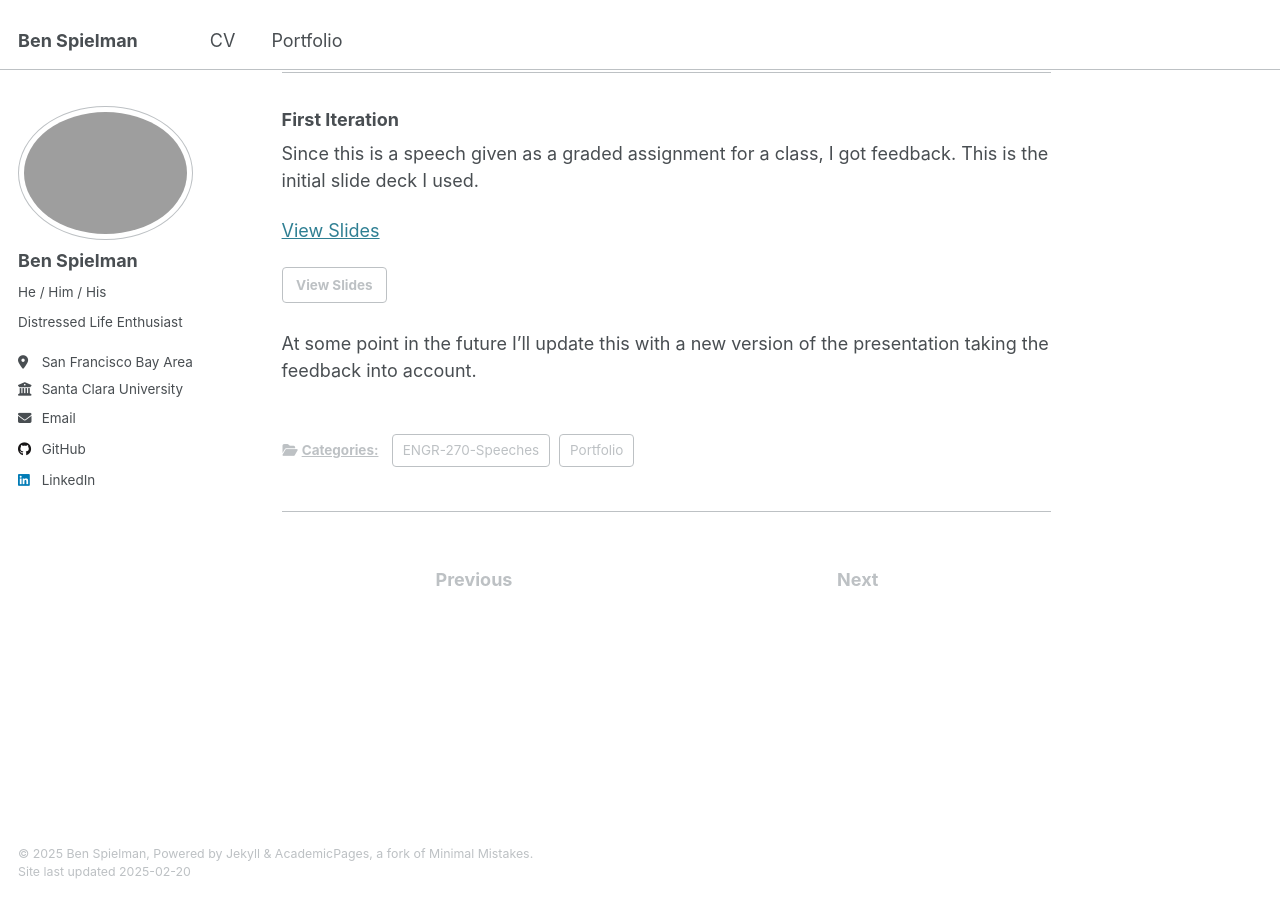
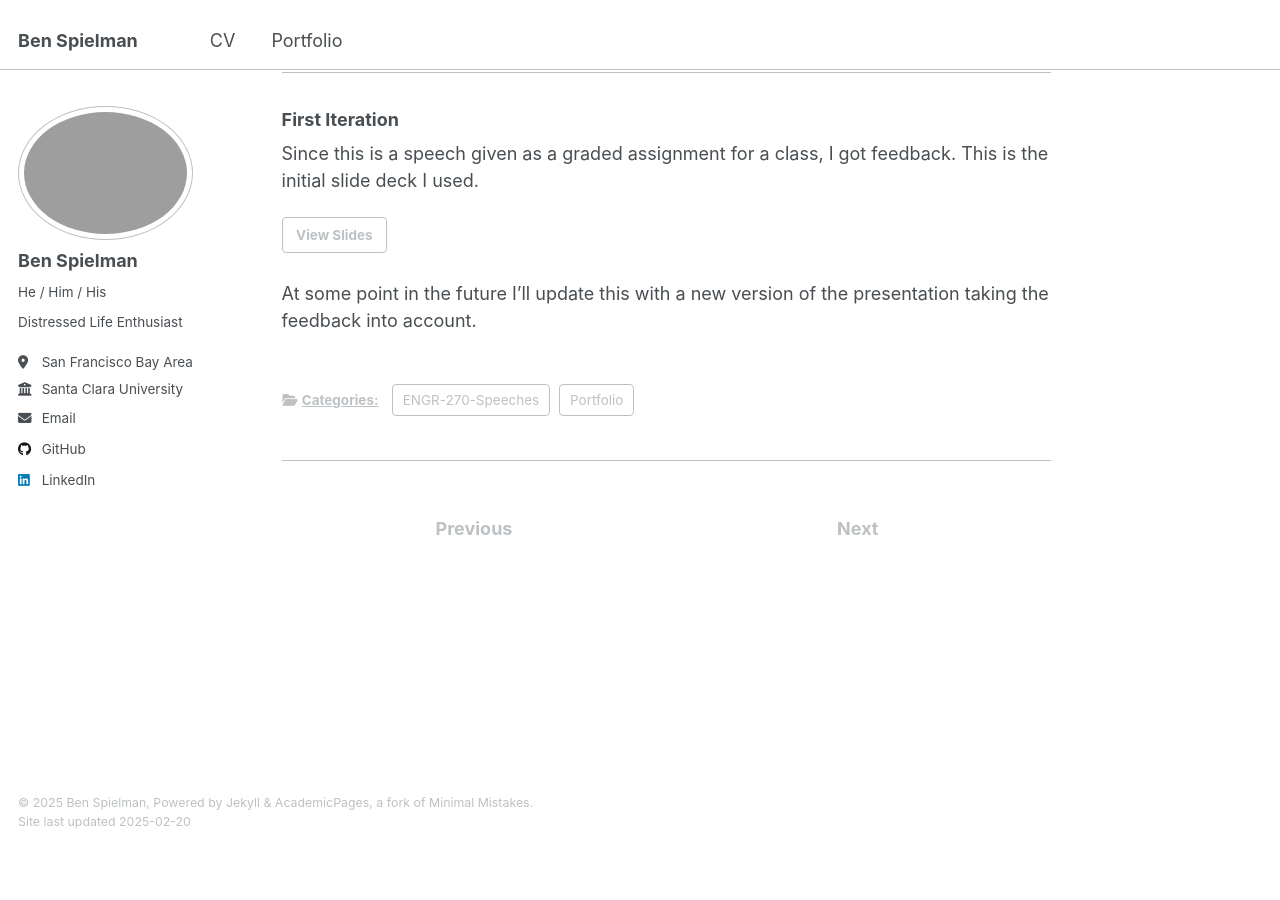
Before and after one commit to pizza496/pizza496.github.io, a Jekyll site: the page built from Portfolio/ENGR-270-Speeches/_posts/2025-02-24-speech2.md, in a window 1280 px wide and 900 px high, scrolled down 621 px. Built offline with Jekyll 4.4.1, drawn with Linux system fonts in a browser that asks for light colours; after the commit the page ends 1470 px from its top, so only the background shows below that.

Commit message:
Update 2025-02-24-speech2.md

```diff
--- a/Portfolio/ENGR-270-Speeches/_posts/2025-02-24-speech2.md
+++ b/Portfolio/ENGR-270-Speeches/_posts/2025-02-24-speech2.md
@@ -25,8 +25,6 @@ I'm not claiming to be an expert. I personally enjoy making ice cream as a fun d
 
 Since this is a speech given as a graded assignment for a class, I got feedback. This is the initial slide deck I used.
 
-[View Slides]({{ site.baseurl }}/files/ENGR-270-Speeches/Speech_2_Visuals.pdf){: .post-btn target="_blank"}
-
 [View Slides]({{ site.baseurl }}/files/ENGR-270-Speeches/Speech_2_Visuals.pdf){: .btn--inverse .n-ul target="_blank"}
 
 At some point in the future I'll update this with a new version of the presentation taking the feedback into account.
```
